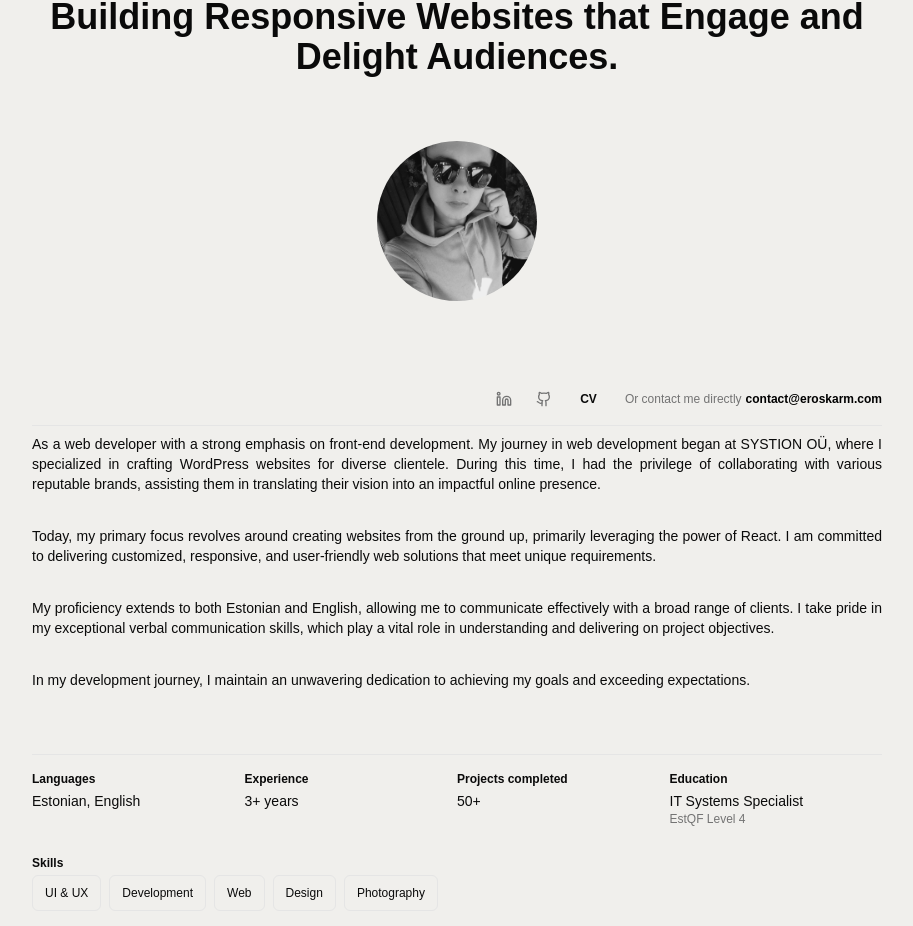
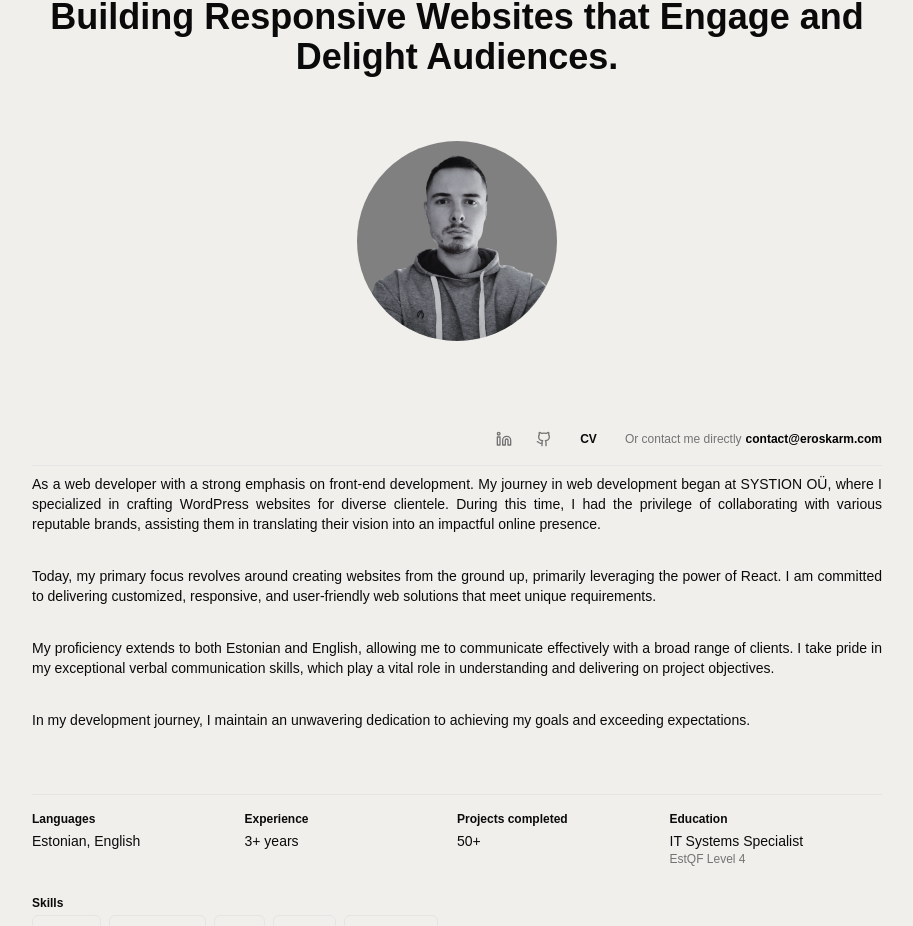
Before and after one commit to ErosKarm/eroskarm-portfolio, a Next.js app: page /about in a window 1280 px wide. Shown: the part 1193-2119 px from the top of the page, without its empty margins (183-1096 px from the left). Built offline with nearby package versions, Linux system fonts and the light colour scheme; a web font is replaced by a local one.

Commit message:
profile change

```diff
--- a/app/(main)/(routes)/about/page.tsx
+++ b/app/(main)/(routes)/about/page.tsx
@@ -56,9 +56,9 @@ const AboutPage = () => {
               src="/eroskarm.webp"
               unoptimized
               alt="Eros Karm"
-              width={160}
-              height={160}
-              className="rounded-full flex mt-10 sm:mt-16 grayscale w-[140px] sm:w-[160px]"
+              width={200}
+              height={200}
+              className="rounded-full flex mt-10 sm:mt-16  w-[140px] sm:w-[200px]"
             />
 
             <div className="flex items-center justify-end gap-x-auto mt-12 sm:mt-20 w-full">
```
Also changed, not shown: public/eroskarm.webp.
